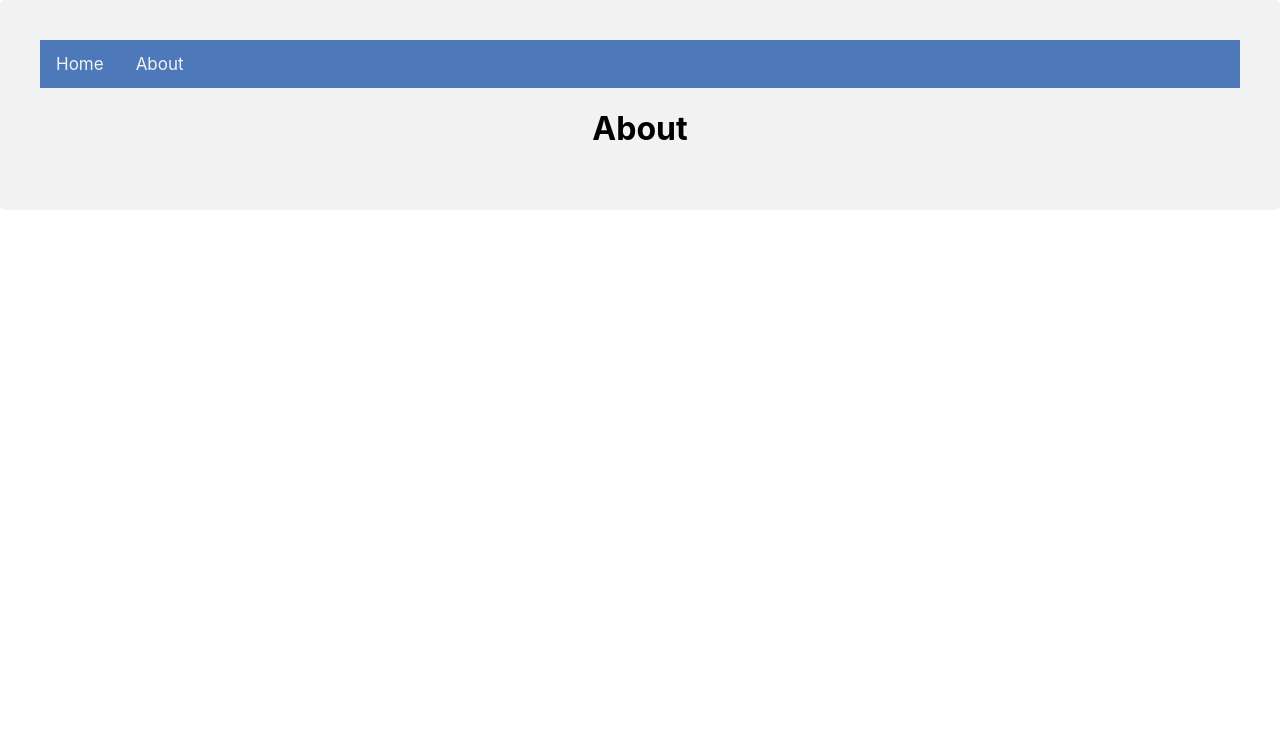
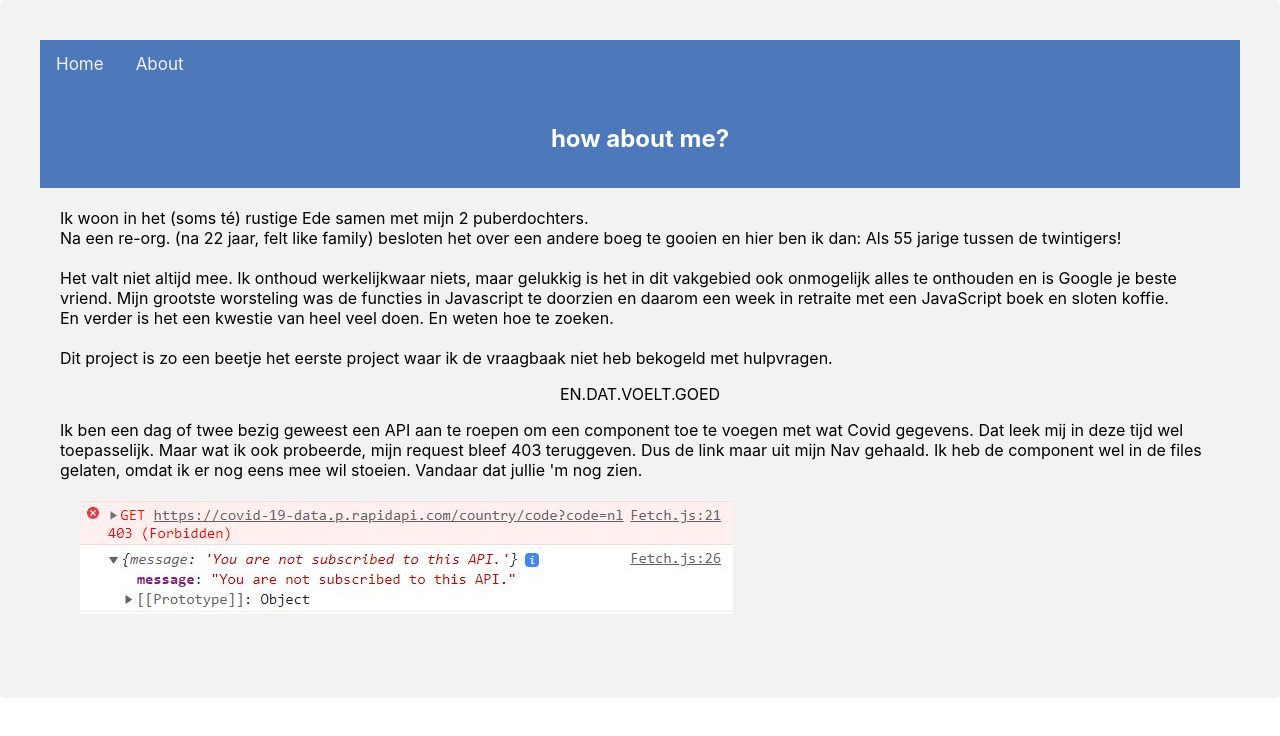
Before and after one commit to monareijneke/mona_reijneke-songsaver, a React (Create React App) app: page /about in a window 1280 px wide. Shown: the top 736 px of the page. Built offline with nearby package versions, Linux system fonts and the light colour scheme.

Commit message:
add About Component

```diff
--- a/src/App.css
+++ b/src/App.css
@@ -38,11 +38,6 @@ nav a {
 nav a:hover {
   background-color: #ddd;
   color: black;
-}
-
-nav a.active {
-  background-color: #4d78b9;
-  color: white;
 }
 
 input,
@@ -87,8 +82,9 @@ table {
 }
 th {
   background-color: #b7b9bb;
-  color: rgb(252, 249, 249);
+  color: white;
 }
+
 td,
 th {
   border: 1px solid #dddddd;
@@ -100,3 +96,7 @@ tr:nth-child(even) {
   background-color: #dddddd;
   border: 1px solid #070000;
 }
+
+p {
+  text-align: center;
+}
--- a/src/SongOverview.js
+++ b/src/SongOverview.js
@@ -28,7 +28,6 @@ function SongOverview() {
   }
 
   function deleteSong(id) {
-    console.log(id);
     const newList = songItems.filter(song => id !== song.id);
     setSongItems(newList);
   }
--- a/src/components/About.js
+++ b/src/components/About.js
@@ -1,8 +1,46 @@
 import React from "react";
 import "../App.css";
+import img from "../Knipsel.JPG";
 
 function About() {
-  return <h1>About</h1>;
+  return (
+    <div className="main">
+      <header className="App-header">
+        <h2>how about me?</h2>
+      </header>
+      <div align="left">
+        Ik woon in het (soms té) rustige Ede samen met mijn 2 puberdochters.
+        <br />
+        Na een re-org. (na 22 jaar, felt like family) besloten het over een
+        andere boeg te gooien en hier ben ik dan: Als 55 jarige tussen de
+        twintigers!
+        <br />
+        <br />
+        Het valt niet altijd mee. Ik onthoud werkelijkwaar niets, maar gelukkig
+        is het in dit vakgebied ook onmogelijk alles te onthouden en is Google
+        je beste vriend. Mijn grootste worsteling was de functies in Javascript
+        te doorzien en daarom een week in retraite met een JavaScript boek en
+        sloten koffie.
+        <br />
+        En verder is het een kwestie van heel veel doen. En weten hoe te zoeken.
+        <br />
+        <br />
+        Dit project is zo een beetje het eerste project waar ik de vraagbaak
+        niet heb bekogeld met hulpvragen.
+        <p>EN.DAT.VOELT.GOED</p>
+        Ik ben een dag of twee bezig geweest een API aan te roepen om een
+        component toe te voegen met wat Covid gegevens. Dat leek mij in deze
+        tijd wel toepasselijk. Maar wat ik ook probeerde, mijn request bleef 403
+        teruggeven. Dus de link maar uit mijn Nav gehaald. Ik heb de component
+        wel in de files gelaten, omdat ik er nog eens mee wil stoeien. Vandaar
+        dat jullie 'm nog zien.
+        <br />
+        <div>
+          <img alt="mijn ergenis JPGtje" src={img} />
+        </div>
+      </div>
+    </div>
+  );
 }
 
 export default About;
```
Also changed, not shown: src/App.js (+1 -7 lines), src/components/Fetch.js (added, +37 -0 lines), src/Knipsel.JPG (added).
